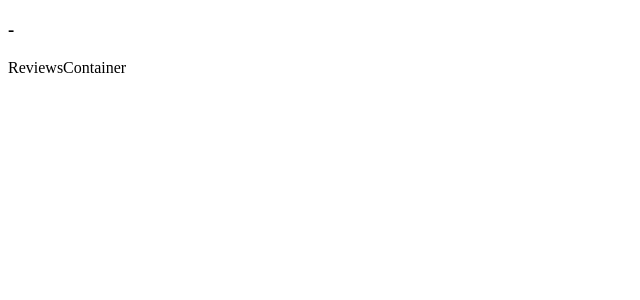
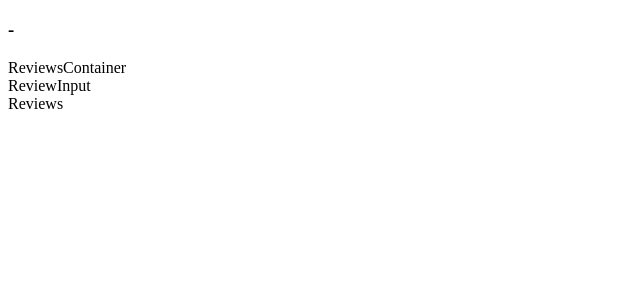
Before and after one commit to blitzparanoia/book-app-frontend, a React (Create React App) app: page /books/1 in a window 1280 px wide. Shown: the top 300 px of the page, without its empty margins (0-640 px from the left). Built offline with nearby package versions, Linux system fonts and the light colour scheme; no server answers.

Commit message:
set up the files for reviews, note: reviews are specific  to the book because of its belongs to/ has many relationship defined in the back end api

```diff
--- /dev/null
+++ b/src/components/ReviewInput.js
@@ -0,0 +1,16 @@
+import React from 'react'
+
+
+class ReviewInput extends React.Component {
+
+    render () {
+        return(
+
+            <div>
+            ReviewInput
+            </div>
+        )
+    }
+}
+
+export default ReviewInput
--- /dev/null
+++ b/src/components/Reviews.js
@@ -0,0 +1,13 @@
+import React from 'react'
+import ReviewInput from './ReviewInput'
+
+const Reviews = (props) => {
+
+    return(
+        <div>
+            Reviews
+        </div>
+    )
+}
+
+export default Reviews
--- a/src/containers/ReviewsContainer.js
+++ b/src/containers/ReviewsContainer.js
@@ -1,4 +1,6 @@
 import React from 'react'
+import ReviewInput from '../components/ReviewInput'
+import Reviews from '../components/Reviews'
 
 class ReviewsContainer extends React.Component {
 
@@ -7,6 +9,8 @@ class ReviewsContainer extends React.Component {
         return (
             <div>
                 ReviewsContainer
+                <ReviewInput/>
+                <Reviews/>
             </div>
         )
     }
```
